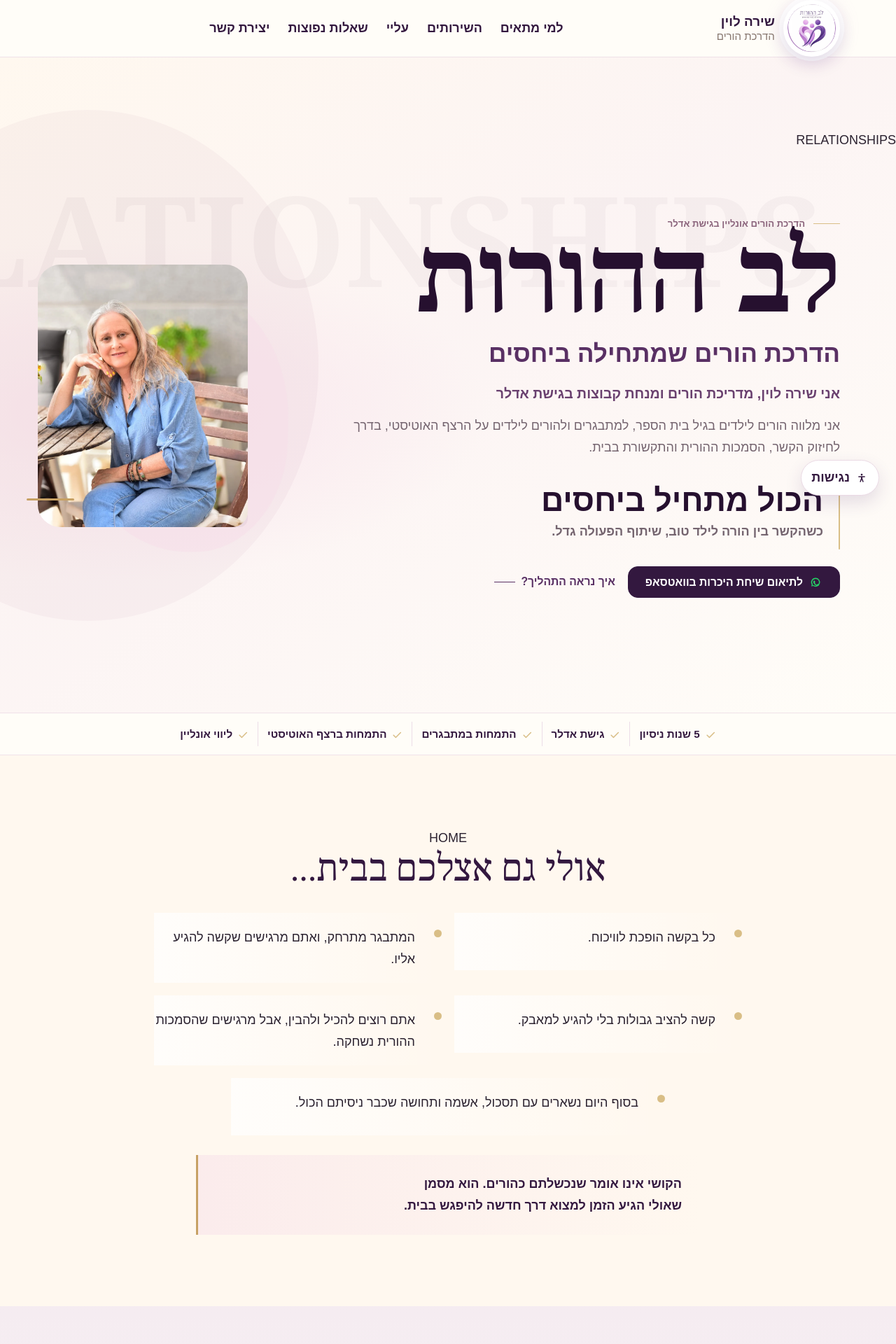
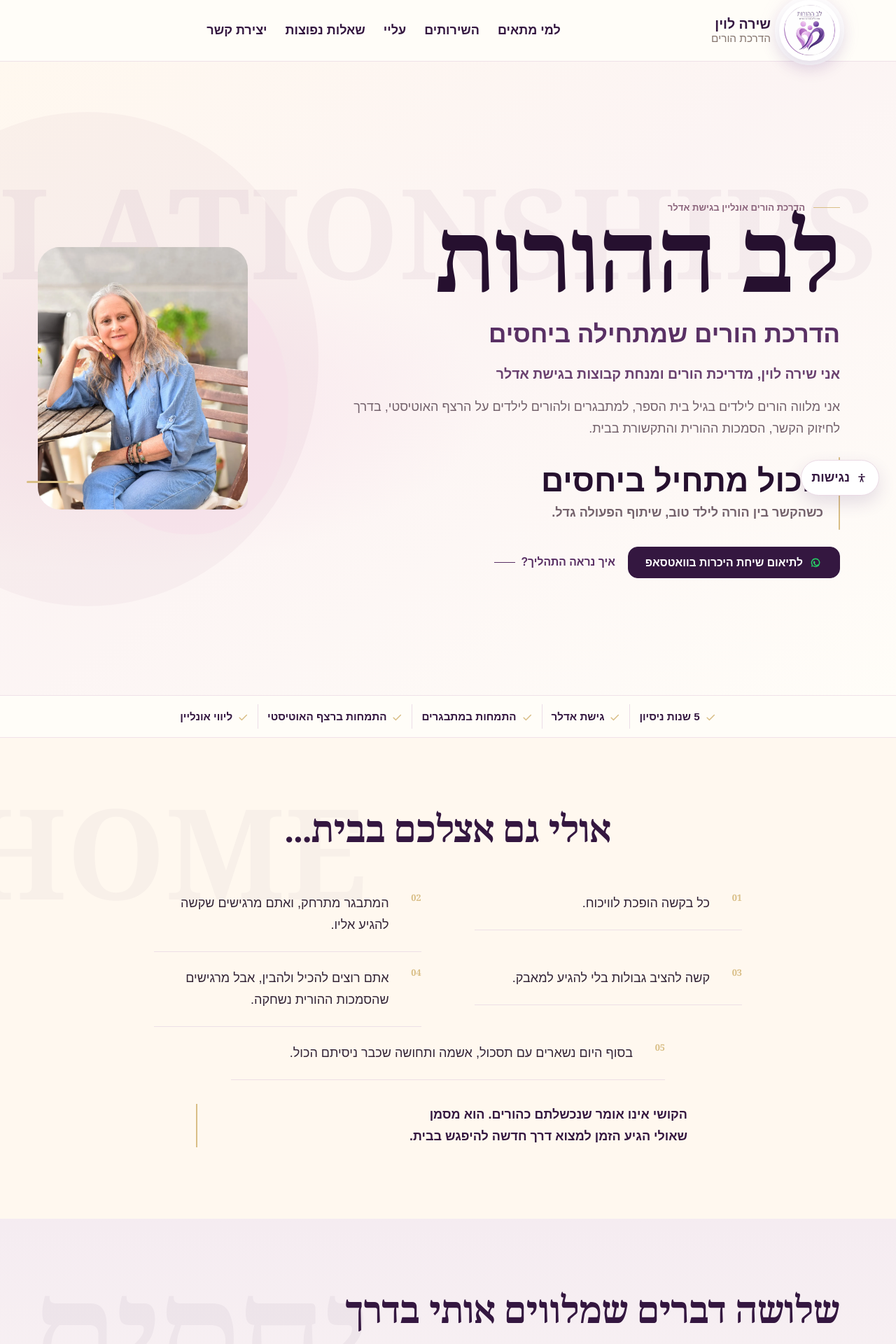
Before and after one commit to talirozrdm/Shira-Levin-levhahorut, a Next.js app: page / in a window 1280 px wide. Shown: the top 1920 px of the page at 70% size. Built offline with nearby package versions, Linux system fonts and the light colour scheme.

Commit message:
Refine warm editorial style system

```diff
--- a/app/globals.css
+++ b/app/globals.css
@@ -4,10 +4,10 @@
   --cream: #fbf3f5;
   --warm-white: #fffdf8;
   --ivory: #fff8ef;
-  --ink: #2b2230;
-  --muted: #74646f;
+  --ink: #332436;
+  --muted: #73616b;
   --purple: #7d4b82;
-  --purple-dark: #33183f;
+  --purple-dark: #341740;
   --aubergine: #26102f;
   --plum: #593064;
   --mauve: #b987a8;
@@ -17,12 +17,13 @@
   --taupe: #85756e;
   --sage: #eef5ed;
   --sage-dark: #6f7f66;
-  --gold: #c7a164;
   --champagne: #d9be86;
   --border: #ead9e4;
   --shadow: 0 18px 45px rgb(51 24 63 / 0.12);
   --soft-shadow: 0 18px 42px rgb(51 24 63 / 0.1);
   --radius: 22px;
+  --display-font: "Frank Ruhl Libre", "Noto Serif Hebrew", "Times New Roman", serif;
+  --body-font: Arial, "Noto Sans Hebrew", "Segoe UI", sans-serif;
   --user-font-scale: 1;
   --body-copy-size: calc(18px * var(--user-font-scale));
   --body-copy-line-height: 1.72;
@@ -46,11 +47,7 @@ body {
     linear-gradient(180deg, rgb(251 243 245 / 0.82), transparent 380px),
     var(--warm-white);
   color: var(--ink);
-  font-family:
-    Arial,
-    "Noto Sans Hebrew",
-    "Segoe UI",
-    sans-serif;
+  font-family: var(--body-font);
   font-size: var(--body-copy-size);
   line-height: var(--body-copy-line-height);
   padding-bottom: 74px;
@@ -71,10 +68,13 @@ body.pref-high-contrast {
   --muted: #222;
   --purple: #33203a;
   --purple-dark: #111;
+  --aubergine: #111;
+  --plum: #111;
+  --mauve: #222;
   --powder: #fff;
   --sage: #fff;
   --sage-dark: #111;
-  --gold: #7a5b00;
+  --champagne: #7a5b00;
   --border: #111;
 }
 
@@ -121,7 +121,7 @@ textarea {
 }
 
 :focus-visible {
-  outline: 3px solid var(--gold);
+  outline: 3px solid var(--champagne);
   outline-offset: 4px;
 }
 
@@ -169,7 +169,7 @@ textarea {
   grid-template-columns: auto auto 1fr;
   align-items: center;
   gap: 12px;
-  min-height: 78px;
+  min-height: 82px;
 }
 
 .brand {
@@ -188,7 +188,7 @@ textarea {
   justify-content: center;
   border-radius: 50%;
   background: #fff;
-  padding: 6px;
+  padding: 7px;
   box-shadow:
     0 10px 24px rgb(74 42 115 / 0.16),
     0 0 0 6px rgb(255 255 255 / 0.88),
@@ -199,7 +199,7 @@ textarea {
 }
 
 .site-logo img {
-  height: clamp(54px, 5.4vw, 84px);
+  height: clamp(58px, 5.7vw, 88px);
   width: auto;
   object-fit: contain;
 }
@@ -224,12 +224,12 @@ textarea {
 }
 
 .brand strong {
-  font-size: clamp(1rem, 2vw, 1.18rem);
+  font-size: clamp(1.04rem, 2vw, 1.22rem);
 }
 
 .brand small {
   color: var(--taupe);
-  font-size: clamp(0.84rem, 1.8vw, 0.94rem);
+  font-size: clamp(0.86rem, 1.8vw, 0.96rem);
 }
 
 .site-nav {
@@ -343,16 +343,46 @@ textarea {
 }
 
 .hero::after {
+  content: none;
+}
+
+.editorial-word {
   position: absolute;
+  z-index: 0;
+  color: rgb(89 48 100 / 0.052);
+  font-family: Georgia, "Times New Roman", serif;
+  font-size: clamp(4.4rem, 14vw, 12rem);
+  font-weight: 700;
+  line-height: 0.88;
+  pointer-events: none;
+  text-transform: uppercase;
+  white-space: nowrap;
+}
+
+.hero-word {
   inset-block-start: 18%;
-  inset-inline-start: 8%;
-  color: rgb(51 24 63 / 0.035);
-  content: "RELATIONSHIPS";
-  font-family: Georgia, "Times New Roman", serif;
-  font-size: clamp(4rem, 14vw, 12rem);
-  font-weight: 700;
-  line-height: 1;
-  pointer-events: none;
+  inset-inline-start: 2%;
+}
+
+.need-word {
+  inset-block-start: 12%;
+  inset-inline-end: -4%;
+  color: rgb(89 48 100 / 0.04);
+}
+
+.approach-word {
+  inset-block-start: 10%;
+  inset-inline-end: 4%;
+  color: rgb(51 24 63 / 0.045);
+  font-family: var(--display-font);
+  font-size: clamp(5rem, 16vw, 12rem);
+  text-transform: none;
+}
+
+.service-word {
+  inset-block-end: 6%;
+  inset-inline-start: -5%;
+  color: rgb(89 48 100 / 0.038);
 }
 
 .hero-grid,
@@ -405,22 +435,20 @@ h3 {
   color: var(--purple-dark);
   line-height: 1.22;
   letter-spacing: 0;
-  font-family:
-    "Noto Serif Hebrew",
-    "Times New Roman",
-    serif;
+  font-family: var(--display-font);
 }
 
 h1 {
   max-width: 850px;
   color: var(--aubergine);
-  font-size: clamp(4rem, 14vw, 8.9rem);
+  font-size: clamp(3.65rem, 13.2vw, 8.5rem);
   font-weight: 800;
   line-height: 0.84;
 }
 
 h2 {
-  font-size: clamp(1.7rem, 5vw, 3.15rem);
+  font-size: clamp(1.75rem, 5vw, 3.2rem);
+  font-weight: 750;
 }
 
 h3 {
@@ -508,7 +536,7 @@ p {
 }
 
 .section-summary {
-  border-inline-start: 2px solid var(--gold);
+  border-inline-start: 2px solid var(--champagne);
   color: var(--purple-dark);
   padding-inline-start: 10px;
   font-size: var(--body-copy-size);
@@ -609,7 +637,7 @@ p {
   width: 68px;
   height: 3px;
   border-radius: 999px;
-  background: var(--gold);
+  background: var(--champagne);
   content: "";
 }
 
@@ -707,18 +735,27 @@ p {
 }
 
 .need-section {
+  position: relative;
+  overflow: hidden;
   padding-block: clamp(58px, 8vw, 108px);
   text-align: center;
 }
 
+.need-section .container,
+.approach-section .container,
+.service-highlight .container {
+  position: relative;
+  z-index: 1;
+}
+
 .need-section .section-summary {
   width: min(760px, 100%);
-  margin: 28px auto 0;
+  margin: 34px auto 0;
   border: 0;
   border-radius: 0;
-  background: linear-gradient(90deg, rgb(247 223 233 / 0.5), transparent);
-  padding: clamp(18px, 3vw, 26px);
-  box-shadow: inset 3px 0 0 var(--gold);
+  background: transparent;
+  padding: 0 18px 0 0;
+  box-shadow: inset 2px 0 0 var(--champagne);
   text-align: start;
 }
 
@@ -746,42 +783,28 @@ p {
 }
 
 .approach-section::before {
-  position: absolute;
-  inset-block-start: 10%;
-  inset-inline-end: 4%;
-  color: rgb(51 24 63 / 0.045);
-  content: "יחסים";
-  font-family: "Noto Serif Hebrew", "Times New Roman", serif;
-  font-size: clamp(5rem, 16vw, 12rem);
-  font-weight: 800;
-  line-height: 1;
-  pointer-events: none;
-}
-
-.approach-section .section-heading::before,
+  content: none;
+}
+
 .help-section .section-heading::before,
 #process .section-heading::before,
 #faq .section-heading::before,
 .contact-actions::before {
   display: block;
   margin-bottom: 10px;
-  color: var(--champagne);
+  color: var(--mauve);
   font-size: 0.72rem;
   font-weight: 900;
   line-height: 1;
   text-transform: uppercase;
 }
 
-.approach-section .section-heading::before {
-  content: "PARENTING";
-}
-
 .help-section .section-heading::before {
   content: "SUPPORT";
 }
 
 #process .section-heading::before {
-  color: rgb(217 190 134 / 0.82);
+  color: rgb(247 223 233 / 0.72);
   content: "PROCESS";
 }
 
@@ -795,31 +818,35 @@ p {
 }
 
 .emotion-list {
-  display: grid;
-  gap: 18px;
-  margin: 30px auto 0;
+  counter-reset: home-moments;
+  display: grid;
+  gap: 0 clamp(36px, 6vw, 86px);
+  margin: 34px auto 0;
   text-align: start;
 }
 
 .emotion-list p {
+  counter-increment: home-moments;
   position: relative;
   margin: 0;
-  min-height: 82px;
-  padding: 20px 38px 18px 0;
+  min-height: auto;
+  border-block-end: 1px solid rgb(234 217 228 / 0.82);
+  padding: 22px 46px 22px 0;
   color: var(--ink);
   font-weight: var(--body-copy-weight);
-  background: linear-gradient(90deg, rgb(255 254 253 / 0.82), transparent);
+  background: transparent;
 }
 
 .emotion-list p::before {
   position: absolute;
   inset-inline-start: 0;
-  top: 24px;
-  width: 11px;
-  height: 11px;
-  border-radius: 50%;
-  background: var(--champagne);
-  content: "";
+  top: 22px;
+  color: var(--champagne);
+  content: counter(home-moments, decimal-leading-zero);
+  font-family: Georgia, "Times New Roman", serif;
+  font-size: 0.8rem;
+  font-weight: 700;
+  line-height: 1.2;
 }
 
 .cards {
@@ -924,7 +951,7 @@ p {
   height: 2px;
   margin: 0;
   border-radius: 999px;
-  background: var(--gold);
+  background: var(--champagne);
 }
 
 .help-section {
@@ -990,13 +1017,13 @@ p {
 }
 
 .service-highlight .check-list li::before {
-  border-color: var(--gold);
+  border-color: var(--champagne);
   background: #fff;
 }
 
 .service-side {
   align-self: start;
-  border-inline-start: 3px solid var(--gold);
+  border-inline-start: 2px solid var(--champagne);
   padding: 4px 24px 4px 0;
 }
 
@@ -1066,16 +1093,7 @@ p {
 }
 
 #process::after {
-  position: absolute;
-  inset-block-end: -5%;
-  inset-inline-start: 6%;
-  color: rgb(255 253 248 / 0.04);
-  content: "PROCESS";
-  font-family: Georgia, "Times New Roman", serif;
-  font-size: clamp(4rem, 13vw, 10rem);
-  font-weight: 700;
-  line-height: 1;
-  pointer-events: none;
+  content: none;
 }
 
 #process .container {
@@ -1224,7 +1242,7 @@ p {
   height: 3px;
   margin: 16px auto 0;
   border-radius: 999px;
-  background: var(--gold);
+  background: var(--champagne);
   content: "";
 }
 
@@ -1640,6 +1658,31 @@ p {
   font-weight: 900;
 }
 
+@media (max-width: 679px) {
+  .editorial-word {
+    font-size: clamp(3.2rem, 18vw, 5.8rem);
+    line-height: 0.9;
+  }
+
+  .hero-word {
+    inset-block-start: 11%;
+    inset-inline-start: -22%;
+    color: rgb(89 48 100 / 0.035);
+  }
+
+  .need-word,
+  .service-word {
+    display: none;
+  }
+
+  .approach-word {
+    inset-block-start: 6%;
+    inset-inline-end: -8%;
+    color: rgb(51 24 63 / 0.035);
+    font-size: clamp(4.2rem, 24vw, 7rem);
+  }
+}
+
 @media (min-width: 680px) {
   .emotion-list {
     grid-template-columns: repeat(2, minmax(0, 1fr));
```
